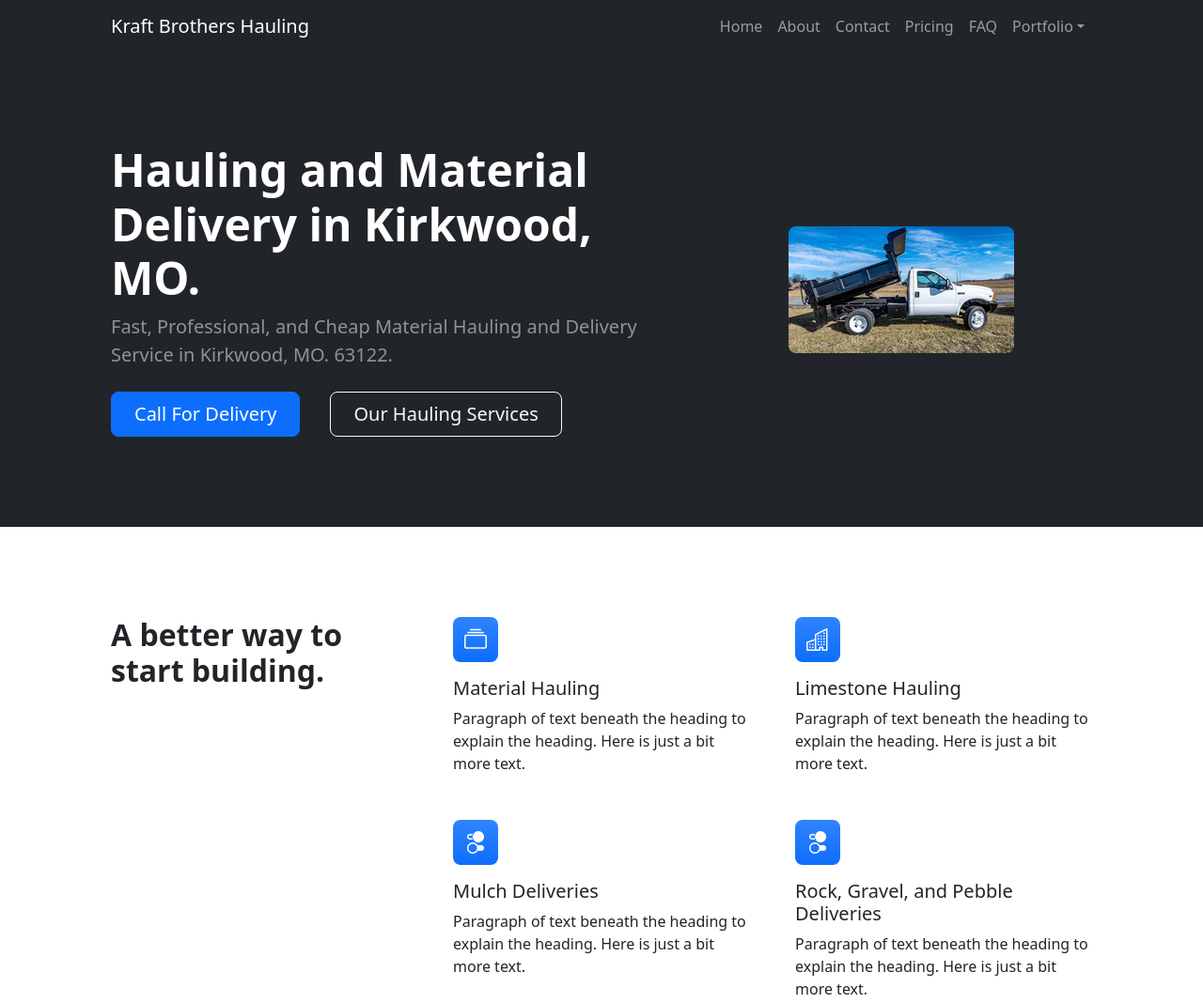
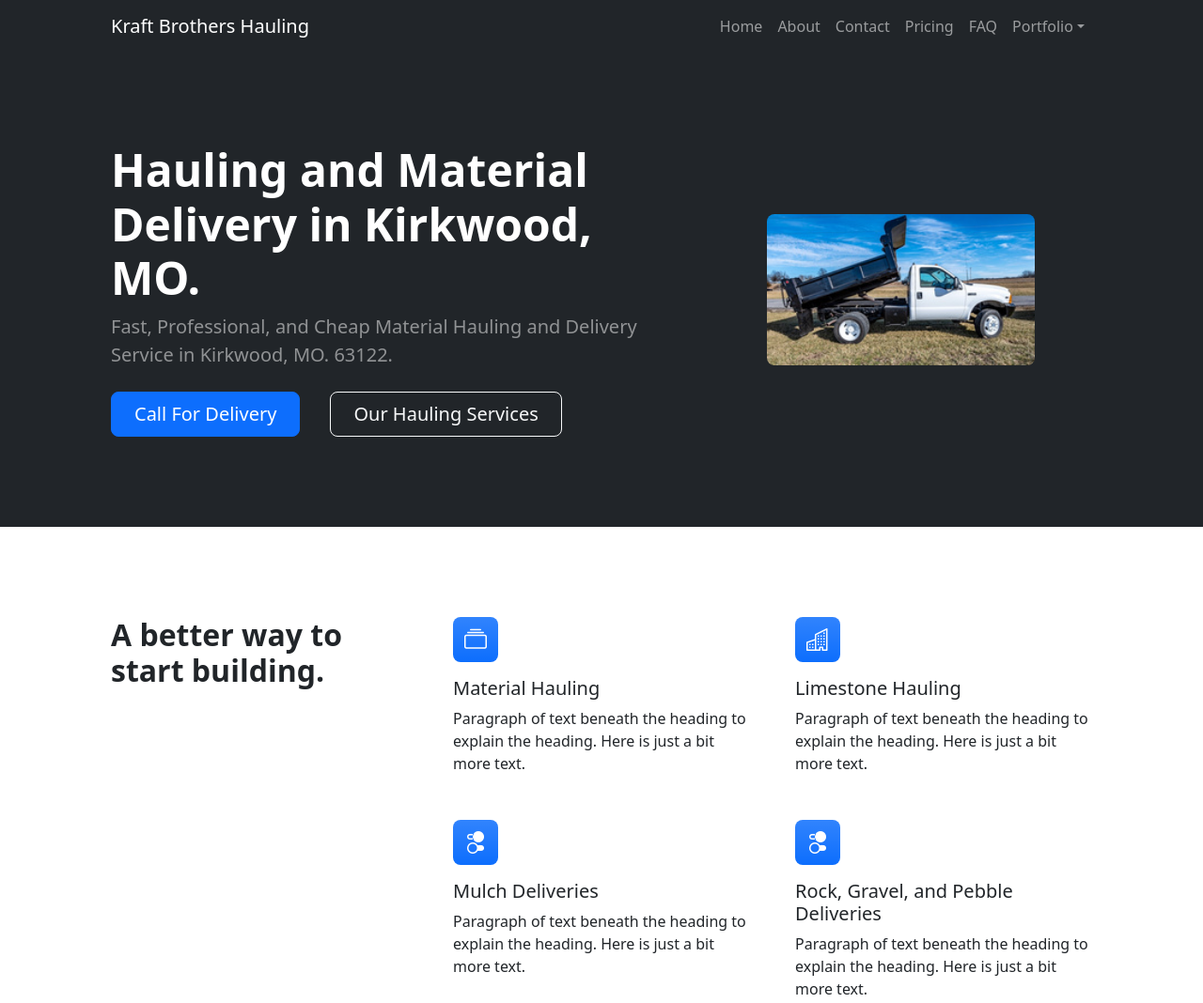
Before and after one commit to kraftbrothershauling/kraftbrothershauling.github.io, a plain HTML site: page index.html in a window 1280 px wide. Shown: the top 1068 px of the page at 94% size. Drawn offline with nearby package versions, Linux system fonts and the light colour scheme.

Commit message:
Update index.html

```diff
--- a/index.html
+++ b/index.html
@@ -59,7 +59,7 @@
                                 </div>
                             </div>
                         </div>
-                        <div class="col-xl-5 col-xxl-6 d-none d-xl-block text-center"><img class="img-fluid rounded-3 my-5" src="./assets/kraft-brothers-hauling-truck.jpg" alt="..." /></div>
+                        <div class="col-xl-5 col-xxl-6 d-none d-xl-block text-center"><img class="img-fluid rounded-3 my-5" src="./assets/kraft-brothers-hauling-truck.jpg" alt="kraft brothers hauling truck 2023"  style="width: 70%;" /></div>
                     </div>
                 </div>
             </header>
```
